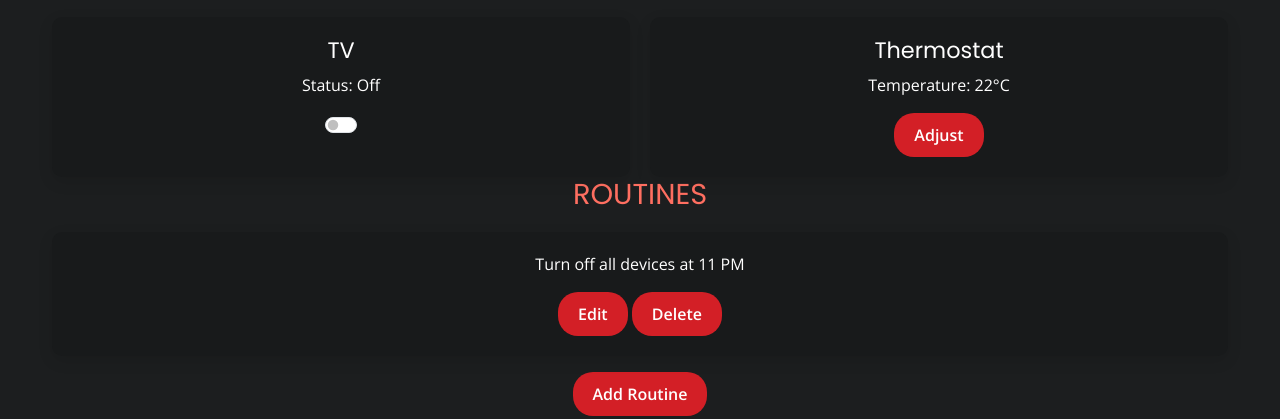
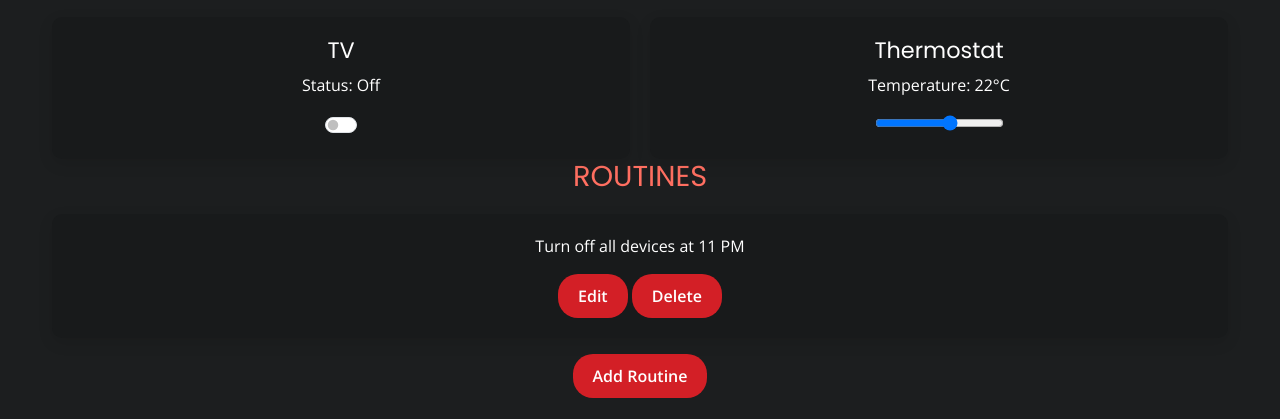
Before and after one commit to VinitaVrn/Smart-Home-Manager, a plain HTML site: page Frontend/Dashboard.html in a window 1280 px wide. Shown: the part 390-809 px from the top of the page. Drawn offline with nearby package versions, Linux system fonts and the light colour scheme.

Commit message:
Added Slider

```diff
--- a/Frontend/Dashboard.html
+++ b/Frontend/Dashboard.html
@@ -173,7 +173,7 @@
                     <div class="card-body">
                         <h5 class="card-title">Thermostat</h5>
                         <p id="thermostat-status">Temperature: 22°C</p>
-                        <button class="btn btn-custom" onclick="adjustThermostat('thermostat-status')">Adjust</button>
+                        <input type="range" min="10" max="30" value="22" class="slider" id="thermostat-slider" oninput="updateThermostat('thermostat-status', this.value)">
                     </div>
                 </div>
             </div>
@@ -233,14 +233,8 @@
             }
         }
 
-        function adjustThermostat(thermostatId) {
-            const temperature = prompt('Enter new temperature (10°C to 30°C):');
-            const tempNumber = parseFloat(temperature);
-            if (!isNaN(tempNumber) && tempNumber >= 10 && tempNumber <= 30) {
-                document.getElementById(thermostatId).textContent = `Temperature: ${tempNumber}°C`;
-            } else {
-                alert('Please enter a valid temperature between 10°C and 30°C.');
-            }
+        function updateThermostat(thermostatId, value) {
+            document.getElementById(thermostatId).textContent = `Temperature: ${value}°C`;
         }
 
         function addRoutine() {
```
